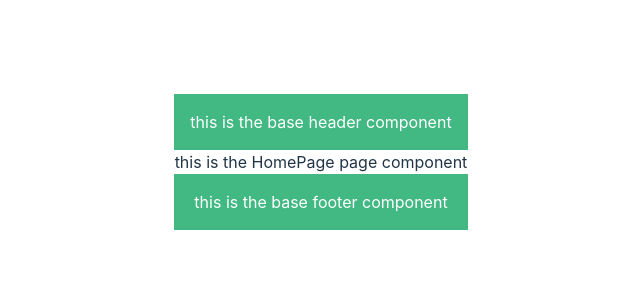
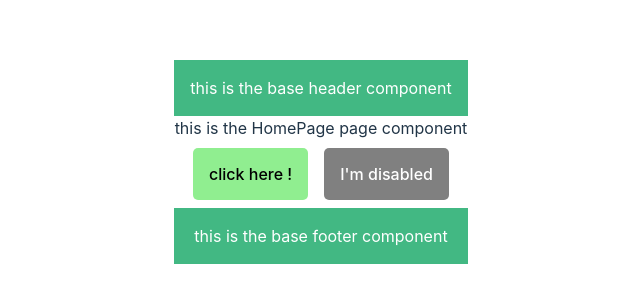
Before and after one commit to ValentinLabrune/webdev_lab3, a Vue app in the folder vue-oauth-microsoft-graph/: page / in a window 1280 px wide. Shown: the part 238-540 px from the top of the page, without its empty margins (319-959 px from the left). Built offline with nearby package versions, Linux system fonts and the light colour scheme.

Commit message:
Ex 7: create BaseButton with primary color

```diff
--- a/vue-oauth-microsoft-graph/src/App.vue
+++ b/vue-oauth-microsoft-graph/src/App.vue
@@ -1,6 +1,7 @@
 <script setup>
 import HomePage from './pages/HomePage.vue'
 import BaseLayout from './components/BaseLayout.vue'
+import BaseButton from './components/BaseButton.vue'
 
 </script>
 
@@ -8,6 +9,7 @@ import BaseLayout from './components/BaseLayout.vue'
   <div>
     <BaseLayout>
       <HomePage />
+      <BaseButton />
     </BaseLayout>
   </div>
 </template>
--- /dev/null
+++ b/vue-oauth-microsoft-graph/src/components/BaseButton.vue
@@ -0,0 +1,44 @@
+<template>
+    <div>
+        <button>click here !</button>
+        <button id="disabled">I'm disabled</button>
+    </div>
+</template>
+
+<script>
+export default {
+    name: 'HomePage',
+    data() {
+        return {
+            // Your data goes here
+        }
+    },
+    methods: {
+        // Your methods go here
+    },
+    mounted() {
+        // Your mounted code goes here
+    }
+}
+</script>
+
+<style>
+button{
+    background-color: lightgreen;
+    padding: 1em;
+    text-align: center;
+    border: none;
+    border-radius: 5px;
+    margin: 0.5em;
+}
+
+#disabled{
+    background-color: grey;
+    color: white;
+    cursor: not-allowed;
+}
+
+button:hover{
+    background-color: green;
+}
+</style>
```
